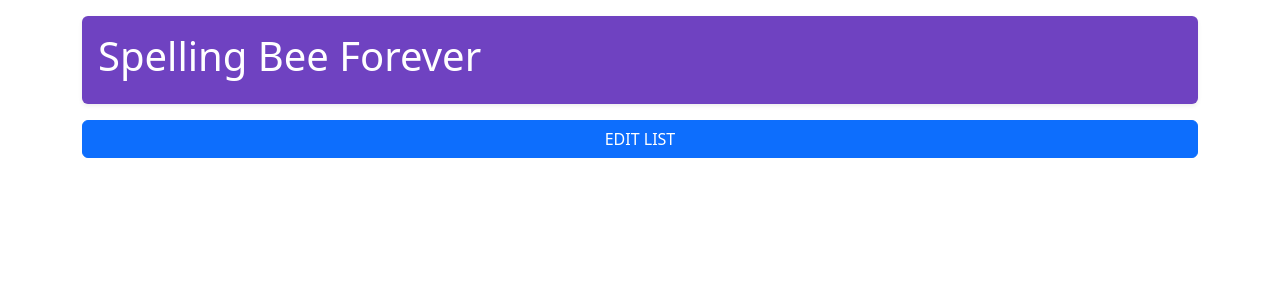
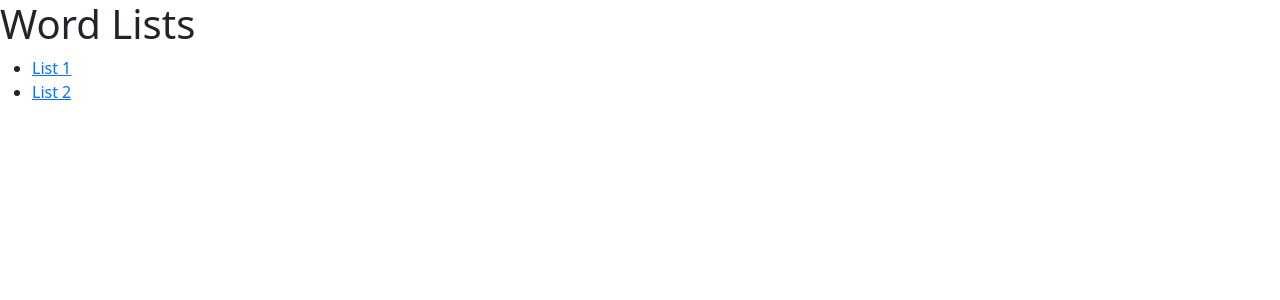
Before and after one commit to joeychia/spelling-bee, a React (Create React App) app: page /wordlists in a window 1280 px wide. Shown: the top 300 px of the page. Built offline with nearby package versions, Linux system fonts and the light colour scheme.

Commit message:
Add WordLists and WordListPage components Add routes By far the whole app is functioning

```diff
--- a/public/index.html
+++ b/public/index.html
@@ -21,7 +21,7 @@
       work correctly both with client-side routing and a non-root public URL.
       Learn how to configure a non-root public URL by running `npm run build`.
     -->
-    <title>Spelling Bee Forever</title>
+    <title>Spelling Bee Made Easy</title>
   </head>
   <body>
     <noscript>You need to enable JavaScript to run this app.</noscript>
--- a/src/App.tsx
+++ b/src/App.tsx
@@ -6,6 +6,10 @@ import WordInput from './WordInput';
 import ReadWord from './ReadWord';
 import { MyDict } from './MyDict';
 import TestWordList from './TestWordList';
+import { BrowserRouter, Route, Routes } from 'react-router-dom';
+import WordLists from './WordLists';
+import WordListPage from './WordListPage';
+
 window.myDict = new MyDict();
 const myDict = window.myDict;
 
@@ -154,71 +158,81 @@ function App() {
 
     listOfWordsEdit();
   }, [listOfWordsEdit]);
+
+  return (
+    <BrowserRouter>
+      <Routes>
+        <Route path="/wordlists" Component={WordLists} />
+        <Route path="/wordlist/:wordlistName" Component={WordListPage} />
+      </Routes>
+    </BrowserRouter>
+  );
+
   //Fascinate,Commemorate,Irrelevant,Maintenance,Disastrous,Foreign,Occurrence,Grievance,Negotiate,Aggravate
-  return (
-    <div className="App container">
-      <div className="d-flex align-items-center p-3 my-3 text-white bg-purple rounded shadow-sm">
-        <div className="lh-1">
-          <h1>Spelling Bee Forever</h1>
-        </div>
-      </div>
+  // return (
+  //   <div className="App container">
+  //     <div className="d-flex align-items-center p-3 my-3 text-white bg-purple rounded shadow-sm">
+  //       <div className="lh-1">
+  //         <h1>Spelling Bee Made Easy</h1>
+  //       </div>
+  //     </div>
+  //     <WordLists />
+  //     {pageStatus === 'start' &&
+  //       <>
+  //         <div className='d-grid gap-2'>
+  //           {(words.length > 0 && !(words.length === 1 && words[0] === '')) &&
+  //             <>
+  //               <input className='my-3 p-3 bg-body rounded shadow-sm' type='button' value="START TEST" onClick={() => setPageStatus('teststarted')} />
+  //               <input className='btn btn-primary' type='button' value="VIEW SPELLINGS" onClick={() => setPageStatus('viewspellings')} />
+  //             </>
+  //           }
+  //           <input className='btn btn-primary' type='button' value="EDIT LIST" onClick={() => newList()} />
 
-      {pageStatus === 'start' &&
-        <>
-          <div className='d-grid gap-2'>
-            {(words.length > 0 && !(words.length === 1 && words[0] === '')) &&
-              <>
-                <input className='my-3 p-3 bg-body rounded shadow-sm' type='button' value="START TEST" onClick={() => setPageStatus('teststarted')} />
-                <input className='btn btn-primary' type='button' value="VIEW SPELLINGS" onClick={() => setPageStatus('viewspellings')} />
-              </>
-            }
-            <input className='btn btn-primary' type='button' value="EDIT LIST" onClick={() => newList()} />
+  //         </div>
+  //       </>
+  //     }
 
-          </div>
-        </>
-      }
+  //     {pageStatus === 'teststarted' &&
+  //       <TestWordList words={words} exitHandler={() => setPageStatus('viewspellings')}  />
+  //     }
 
-      {pageStatus === 'teststarted' &&
-        <TestWordList words={words} exitHandler={() => setPageStatus('viewspellings')}  />
-      }
+  //     {pageStatus === 'viewspellings' &&
+  //     <div className='d-grid gap-2'>
+  //       <div className='gap-0'>
+  //           <ol className='list-group list-group-numbered'>
+  //           {listOfWords}
+  //           </ol>
+  //       </div>
+  //       <input className='btn btn-primary' type='button' value="HOME" onClick={clickEnd} />
+  //     </div>
+  //     }
 
-      {pageStatus === 'viewspellings' &&
-      <div className='d-grid gap-2'>
-        <div className='gap-0'>
-            <ol className='list-group list-group-numbered'>
-            {listOfWords}
-            </ol>
-        </div>
-        <input className='btn btn-primary' type='button' value="HOME" onClick={clickEnd} />
-      </div>
-      }
+  //     {pageStatus === 'editspellings' &&
+  //       <>
+  //         <div className='d-grid gap-2'>
+  //           {(words.length > 0 && !(words.length === 1 && words[0] === '')) &&
+  //             <div className='d-grid'>
+  //               {listOfWords}
+  //             </div>
+  //           }
+  //           <form id='form1' className="input-group" onSubmit={addWord} >
+  //             <input type="text" value={newWord} className="form-control" onChange={(e) => { setNewWord(e.target.value) }} />
+  //             {/* <input className='btn btn-primary' type='submit' value="ADD" /> */}
+  //             <button className='btn btn-primary' form='form1' type='submit' >
+  //               <svg xmlns="http://www.w3.org/2000/svg" width="16" height="16" fill="currentColor" className="bi bi-plus-circle" viewBox="0 0 16 16">
+  //                 <path d="M8 15A7 7 0 1 1 8 1a7 7 0 0 1 0 14zm0 1A8 8 0 1 0 8 0a8 8 0 0 0 0 16z"></path>
+  //                 <path d="M8 4a.5.5 0 0 1 .5.5v3h3a.5.5 0 0 1 0 1h-3v3a.5.5 0 0 1-1 0v-3h-3a.5.5 0 0 1 0-1h3v-3A.5.5 0 0 1 8 4z"></path>
+  //               </svg>&nbsp;
+  //               ADD</button>
 
-      {pageStatus === 'editspellings' &&
-        <>
-          <div className='d-grid gap-2'>
-            {(words.length > 0 && !(words.length === 1 && words[0] === '')) &&
-              <div className='d-grid'>
-                {listOfWords}
-              </div>
-            }
-            <form id='form1' className="input-group" onSubmit={addWord} >
-              <input type="text" value={newWord} className="form-control" onChange={(e) => { setNewWord(e.target.value) }} />
-              {/* <input className='btn btn-primary' type='submit' value="ADD" /> */}
-              <button className='btn btn-primary' form='form1' type='submit' >
-                <svg xmlns="http://www.w3.org/2000/svg" width="16" height="16" fill="currentColor" className="bi bi-plus-circle" viewBox="0 0 16 16">
-                  <path d="M8 15A7 7 0 1 1 8 1a7 7 0 0 1 0 14zm0 1A8 8 0 1 0 8 0a8 8 0 0 0 0 16z"></path>
-                  <path d="M8 4a.5.5 0 0 1 .5.5v3h3a.5.5 0 0 1 0 1h-3v3a.5.5 0 0 1-1 0v-3h-3a.5.5 0 0 1 0-1h3v-3A.5.5 0 0 1 8 4z"></path>
-                </svg>&nbsp;
-                ADD</button>
+  //           </form>
+  //           <input className='btn btn-primary' type='button' value="BACK" onClick={() => setPageStatus('start')} />
+  //         </div>
+  //       </>
+  //     }
 
-            </form>
-            <input className='btn btn-primary' type='button' value="BACK" onClick={() => setPageStatus('start')} />
-          </div>
-        </>
-      }
-
-    </div>
-  );
+  //   </div>
+  // );
 }
 
 export default App;
--- /dev/null
+++ b/src/WordListPage.tsx
@@ -0,0 +1,50 @@
+import React, { useState } from 'react';
+import { Link, useParams } from 'react-router-dom';
+import TestWordList from './TestWordList';
+import list1A from "./wordLists/1A.json";
+import list1B from "./wordLists/1B.json";
+
+interface WordList {
+  name: string;
+  words: string[];
+}
+
+const defaultWordLists: WordList[] = [
+  { name: 'List 1', words: list1A },
+  { name: 'List 2', words: list1B },
+];
+
+const WordListPage: React.FC = () => {
+  const { wordlistName } = useParams<{ wordlistName: string }>();
+  const wordList = defaultWordLists.find((list) => list.name === wordlistName);
+
+  const [isTesting, setIsTesting] = useState(false); // Add state and default value
+
+  const handleStateTest = () => {
+    setIsTesting(true);
+  };
+
+  if (!wordList) {
+    return <div>Word list not found.</div>;
+  }
+
+  return (
+    !isTesting ? (<div>
+      <nav>
+        <Link to="/wordlists">Back</Link>
+      </nav>
+      <h1>{wordList.name}</h1>
+      <button onClick={handleStateTest}>Start test</button>
+
+      <ul>
+        {wordList.words.map((word) => (
+          <li key={word}>{word}</li>
+        ))}
+      </ul>
+    </div>) :
+    <div>
+        <TestWordList words={wordList.words} exitHandler = {() => setIsTesting(false)} />
+    </div>);
+};
+
+export default WordListPage;
--- /dev/null
+++ b/src/WordLists.tsx
@@ -0,0 +1,43 @@
+/*
+Create a React component WordLists in TypeScript.
+The route is "/wordlists".
+The page manages a list of word lists.
+It can display a list of word lists
+Each word list has a name, and a list of words.
+The word list page /wordlist/:wordlistName has a top bar with a "Back" button.
+*/
+
+import list1A from "./wordLists/1A.json";
+import list1B from "./wordLists/1B.json";
+
+import React, { useState } from 'react';
+import { Link } from 'react-router-dom';
+
+interface WordList {
+  name: string;
+  words: string[];
+}
+
+const defaultWordLists: WordList[] = [
+  { name: 'List 1', words: list1A },
+  { name: 'List 2', words: list1B },
+];
+
+const WordLists: React.FC = () => {
+  const [wordLists, setWordLists] = useState<WordList[]>(defaultWordLists);
+
+  return (
+    <div>
+      <h1>Word Lists</h1>
+      <ul>
+        {wordLists.map((wordList) => (
+          <li key={wordList.name}>
+            <Link to={`/wordlist/${wordList.name}`}>{wordList.name}</Link>
+          </li>
+        ))}
+      </ul>
+    </div>
+  );
+};
+
+export default WordLists;
--- /dev/null
+++ b/src/wordLists/1A.json
@@ -0,0 +1 @@
+["apple", "bear", "cat"]
--- /dev/null
+++ b/src/wordLists/1B.json
@@ -0,0 +1 @@
+["dog", "ear", "fork"]
```
